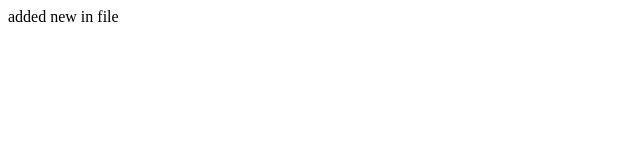
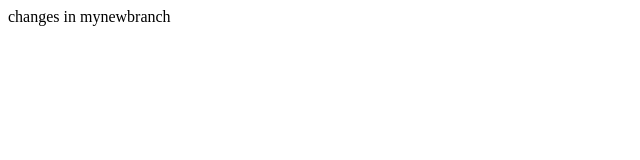
Before and after one commit to pintugorai/gitMasterClassPractices, a plain HTML site: page Index.html in a window 1280 px wide. Shown: the full height of the page, 0-640 px from the left. Drawn offline with Linux system fonts and the light colour scheme.

Commit message:
commit from mynewbranch

```diff
--- a/Index.html
+++ b/Index.html
@@ -1,7 +1,6 @@
 <html>
 <head><title> test page</title></head>
 <body>
-<p>added new in file</p>
-
+<p>changes in mynewbranch</p>
 </body>
 </html>
```
